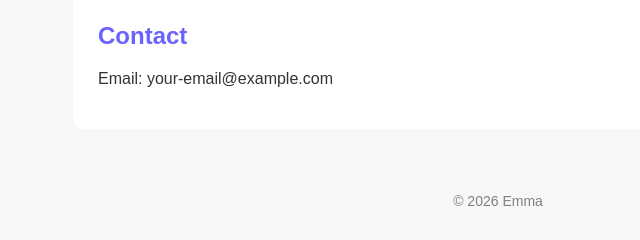
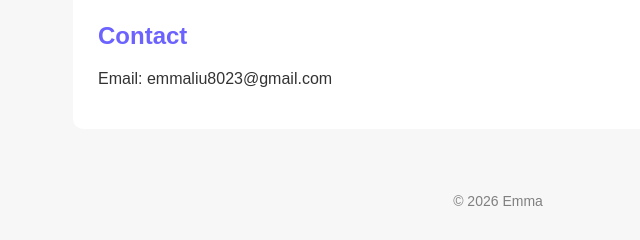
Before and after one commit to lxhahahah/emma-homepage, a plain HTML site: page index.html in a window 1280 px wide. Shown: the part 977-1217 px from the top of the page, 142-782 px from the left. Drawn offline with Linux system fonts and the light colour scheme.

Commit message:
Update contact email address

```diff
--- a/index.html
+++ b/index.html
@@ -150,7 +150,7 @@
 
   <h2>Contact</h2>
 
-  <p>Email: your-email@example.com</p>
+  <p>Email: emmaliu8023@gmail.com </p>
 
 </section>
 
```
